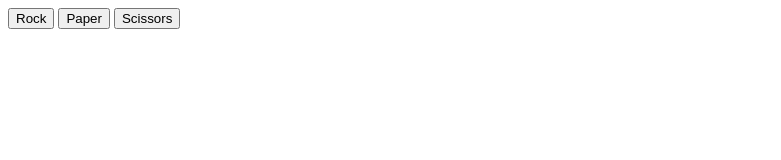
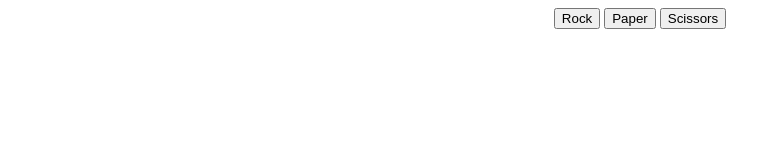
Before and after one commit to Yhento/Rock-Paper-Scissors, a plain HTML site: page index.html in a window 1280 px wide. Shown: the whole page, without its empty margins (0-781 px from the left). Drawn offline with Linux system fonts and the light colour scheme.

Commit message:
feat: add stylesheet

```diff
--- a/index.html
+++ b/index.html
@@ -4,6 +4,7 @@
   <meta charset="UTF-8">
   <meta name="viewport" content="width=device-width, initial-scale=1.0">
   <title>Document</title>
+  <link rel="stylesheet" href="rock-paper-scissors.css">
 </head>
 <body>
   <div class="game-container">
--- /dev/null
+++ b/rock-paper-scissors.css
@@ -0,0 +1,6 @@
+body{
+  display: flex;
+  flex-direction: column;
+  align-items: center;
+  min-height: 100vh;
+}
```
